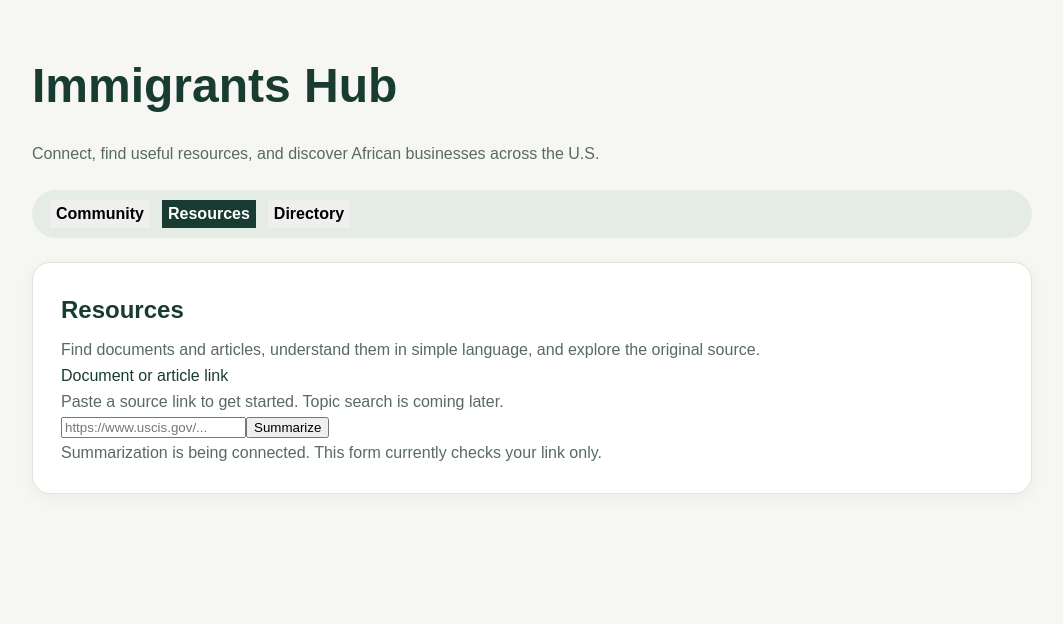
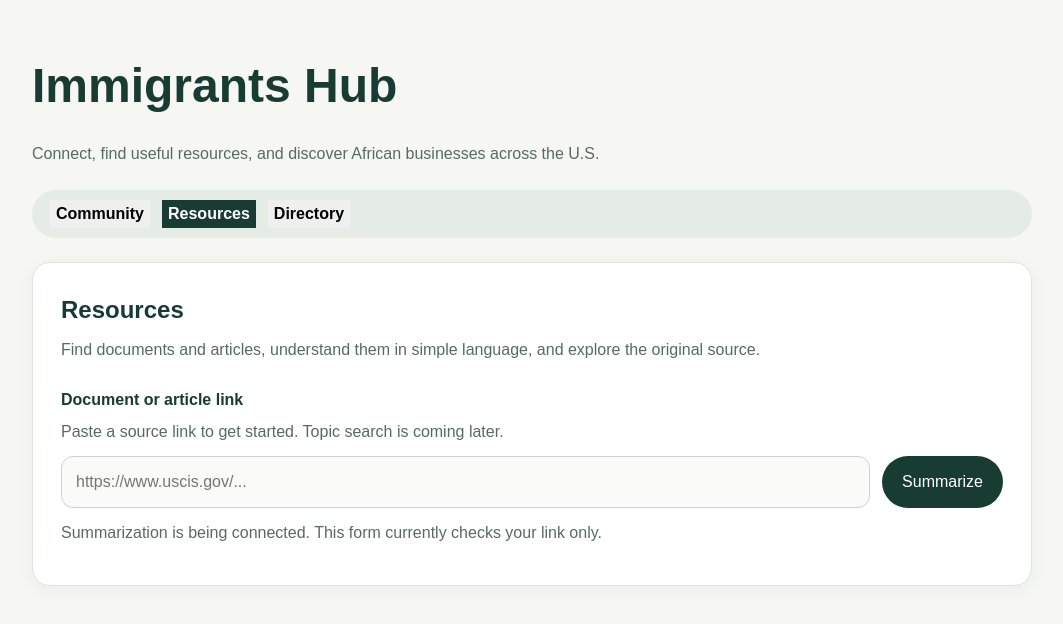
Before and after one commit to tannehj/fullstack-community-app, a React (Vite) app in the folder frontend-react/: page / in a window 1280 px wide. Both pictures are taken after a click on the button "Resources". Shown: the top 624 px of the page, without its empty margins (108-1171 px from the left). Built offline with nearby package versions, Linux system fonts and the light colour scheme; no server answers.

Commit message:
Style Resources source link form

```diff
--- a/frontend-react/src/index.css
+++ b/frontend-react/src/index.css
@@ -132,3 +132,55 @@ section p {
   font-size: 16px;
   resize: vertical;
 }
+
+.resource-form {
+  margin-top: 24px;
+}
+
+.resource-form label {
+  display: block;
+  margin-bottom: 6px;
+  font-weight: bold;
+}
+
+.resource-input-row {
+  display: flex;
+  flex-wrap: wrap;
+  gap: 12px;
+  margin: 12px 0;
+}
+
+.resource-input-row input {
+  flex: 1 1 240px;
+  min-width: 0;
+  padding: 12px 14px;
+  border: 1px solid #c8d5cd;
+  border-radius: 12px;
+  background: #fafbf9;
+  color: #183c32;
+  font: inherit;
+  font-size: 16px;
+}
+
+.resource-input-row button {
+  padding: 12px 20px;
+  border: none;
+  border-radius: 999px;
+  background: #183c32;
+  color: white;
+  font: inherit;
+  cursor: pointer;
+}
+
+.resource-input-row :focus-visible {
+  outline: 3px solid #28765b;
+  outline-offset: 3px;
+}
+
+.resource-form .resource-note {
+  margin-bottom: 12px;
+}
+
+.resource-form .resource-error {
+  color: #a12424;
+}
```
